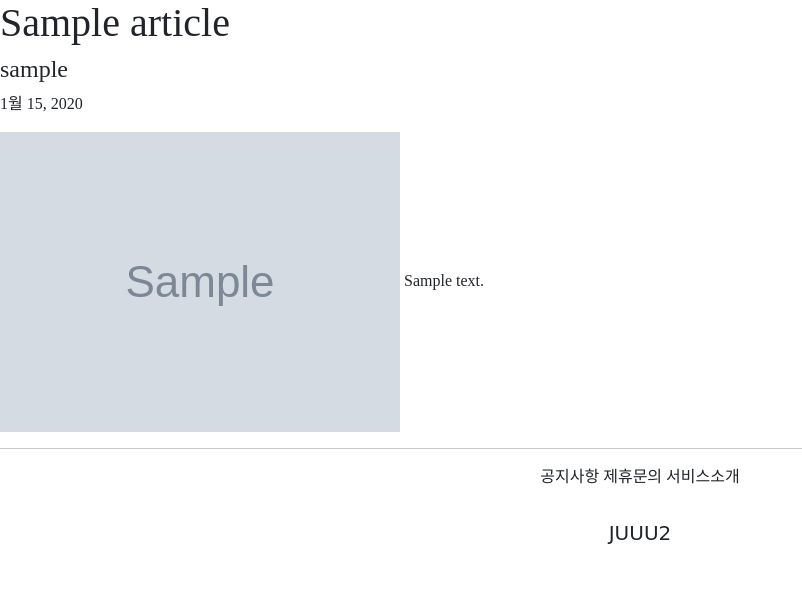
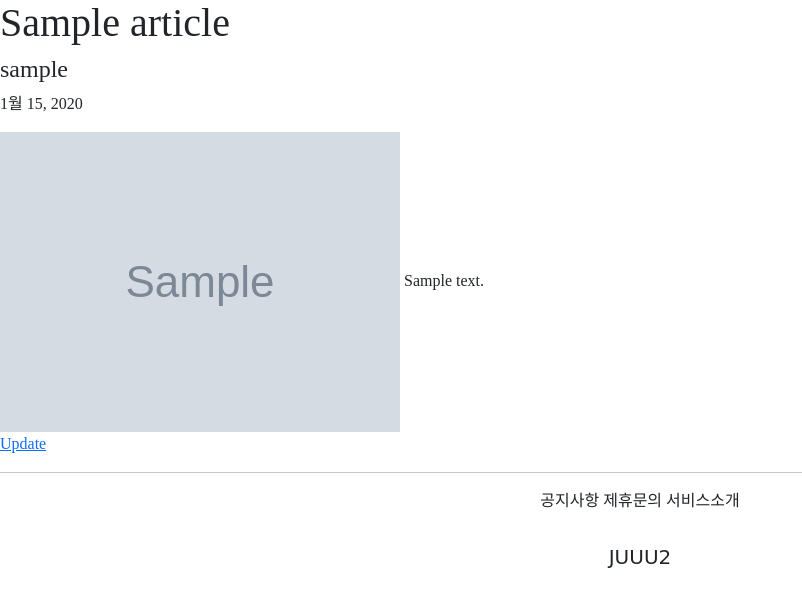
Before and after one commit to Lee-JuHwan/gis4-1, a Django app: page /articles/detail/1 in a window 1280 px wide. Shown: the part 186-800 px from the top of the page, without its empty margins (0-802 px from the left). Run offline with Django 3.2, Linux system fonts and the light colour scheme; tables that the repository leaves empty hold one stand-in row (values such as "Sample post"); grey boxes marked "Sample" are stand-in pictures; parts of the project's set-up code (start-up, migrations or seed data) failed here and were passed over; some libraries are stand-ins or nearby versions; some web fonts are replaced.

Commit message:
8/4 commit 2

```diff
--- a/articleapp/templates/articleapp/detail.html
+++ b/articleapp/templates/articleapp/detail.html
@@ -13,6 +13,13 @@
             {# rptlrmf eovydlalwl, rmf sodyd #}
             <img src="{{ target_article.image.url }}" alt="">
             {{ target_article.content }}
+            <div>
+                <a href="{% url 'articleapp:update' pk=target_article.pk %}"
+                   clas="btn btn-success rounded-pill px-5">
+                    Update
+                </a>
+
+            </div>
         </div>
     </div>
 
--- a/articleapp/urls.py
+++ b/articleapp/urls.py
@@ -1,7 +1,7 @@
 from django.urls import path
 from django.views.generic import TemplateView
 
-from articleapp.views import ArticleCreateView, ArticleDetailView
+from articleapp.views import ArticleCreateView, ArticleDetailView, ArticleUpdateView
 
 app_name = 'articleapp'
 
@@ -9,4 +9,5 @@ urlpatterns = [
     path('list/', TemplateView.as_view(template_name='articleapp/list.html'), name='list'),
     path('create/', ArticleCreateView.as_view(), name='create'),
     path('detail/<int:pk>', ArticleDetailView.as_view(), name='detail'),
+    path('update/<int:pk>', ArticleUpdateView.as_view(), name='update')
 ]
--- a/articleapp/views.py
+++ b/articleapp/views.py
@@ -2,7 +2,7 @@ from django.shortcuts import render
 
 # Create your views here.
 from django.urls import reverse_lazy, reverse
-from django.views.generic import CreateView, DetailView
+from django.views.generic import CreateView, DetailView, UpdateView
 
 from articleapp.forms import ArticleCreationForm
 from articleapp.models import Article
@@ -24,3 +24,12 @@ class ArticleDetailView(DetailView):
     model = Article
     context_object_name = 'target_article'
     template_name = 'articleapp/detail.html'
+
+class ArticleUpdateView(UpdateView):
+    model = Article
+    form_class = ArticleCreationForm
+    context_object_name = 'target_article'
+    template_name = 'articleapp/update.html'
+
+    def get_success_url(self):
+        return reverse('articleapp:update', kwargs={'pk': self.object.pk})
--- a/static/base.css
+++ b/static/base.css
@@ -16,7 +16,7 @@
     margin-bottom: 2rem;
 }
 
-.mw_500 {
+.mw-500 {
     max-width: 500px;
     padding: 1rem 1.5rem;
 }
```
Also changed, not shown: articleapp/templates/articleapp/update.html (added, +21 -0 lines).
